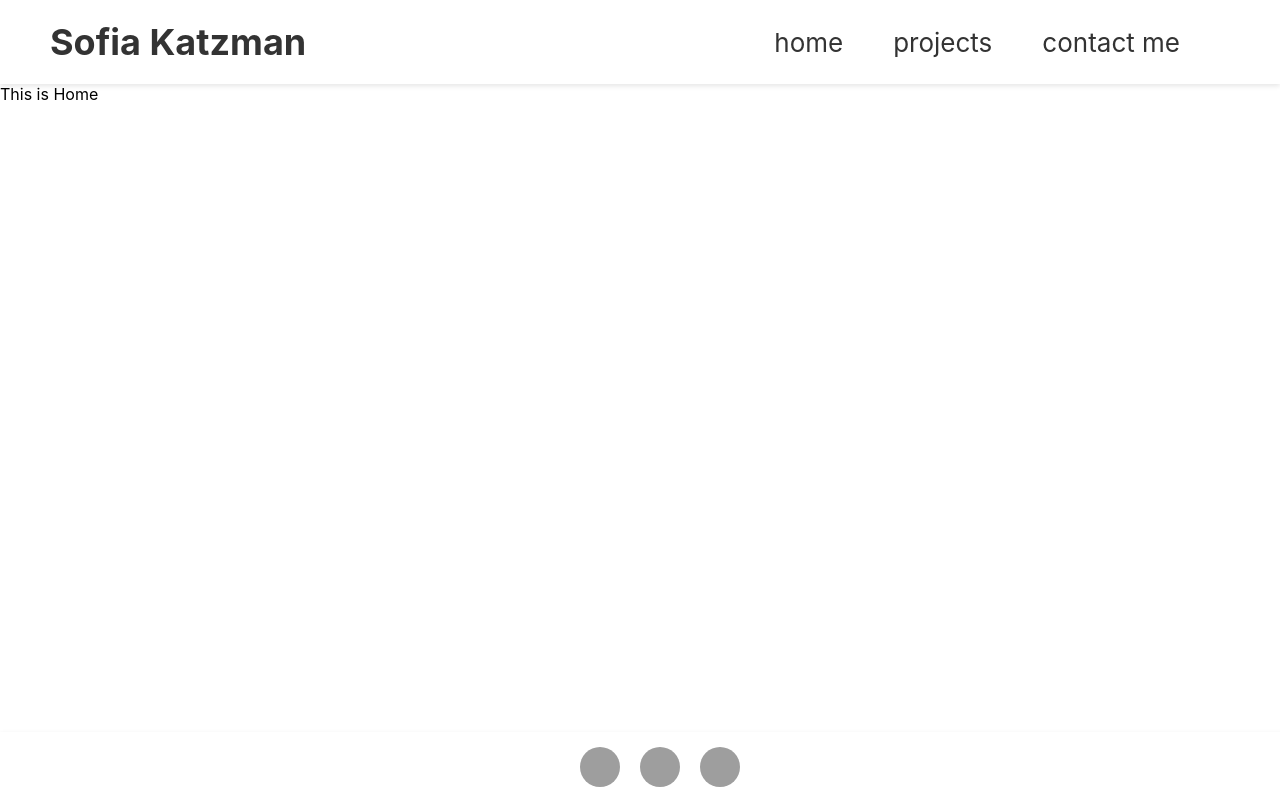
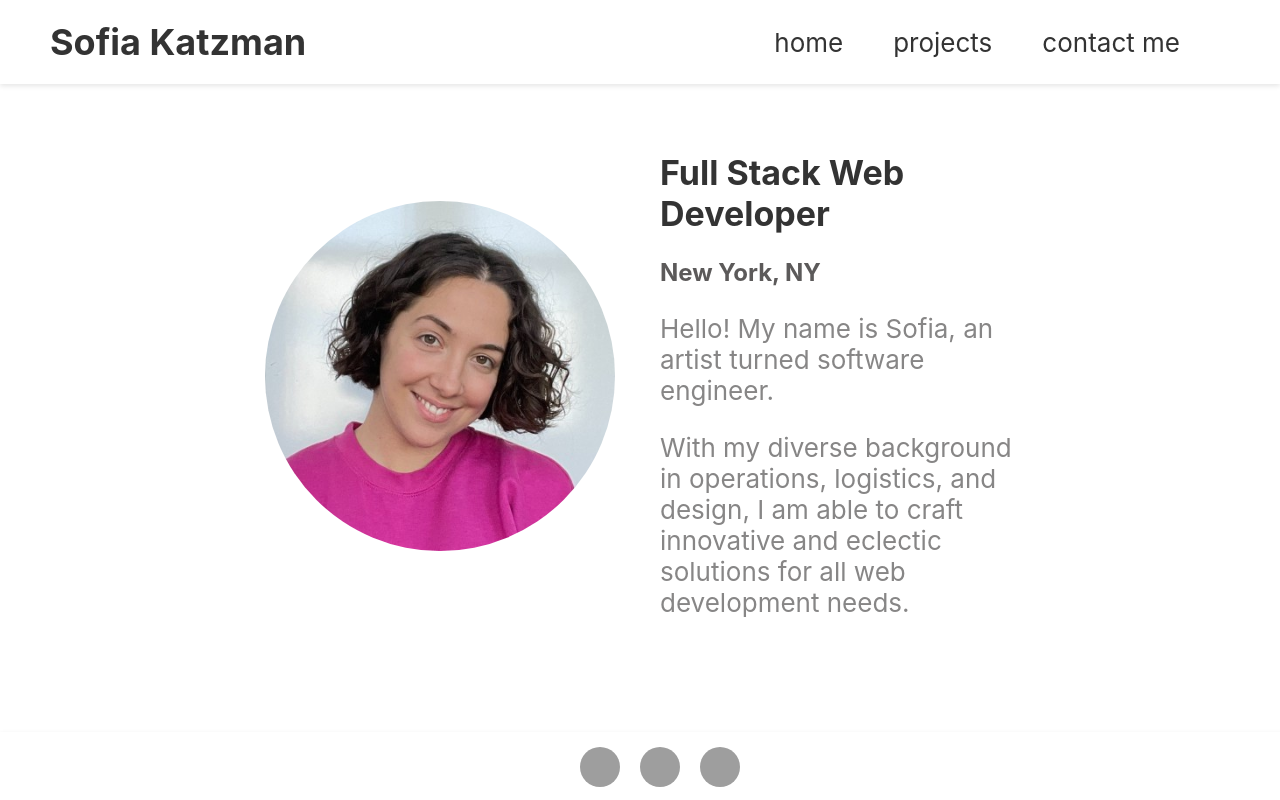
Before and after one commit to sofiakatzman/Portfolio, a React (Create React App) app: page / in a window 1280 px wide. Built offline with nearby package versions, Linux system fonts and the light colour scheme; grey boxes are pictures that could not be loaded.

Commit message:
add about me

```diff
--- /dev/null
+++ b/src/components/Pages/About/About.css
@@ -0,0 +1,69 @@
+.about-container {
+    display: flex;
+    justify-content: center;
+    max-width: 100%;
+    padding: 40px;
+    box-sizing: border-box;
+}
+
+.about-container > div {
+    width: 30%;
+}
+
+.about-blurb {
+    padding-left: 40px;
+}
+
+.about-headshot {
+    text-align: center;
+    display: flex;
+    justify-content: center;
+    align-items: center;
+}
+
+.circle-image {
+    width: 100%;
+    max-width: 350px;
+    height: auto;
+    border-radius: 50%;
+    object-fit: cover;
+}
+
+.about-blurb h2,
+.about-blurb h3,
+.about-blurb p {
+    margin-bottom: 10px;
+}
+
+.about-blurb h2 {
+    font-size: 34px;
+    font-weight: bold;
+    color: #333;
+}
+
+.about-blurb h3 {
+    font-size: 24px;
+    color: #5c5a5a;
+}
+
+.about-blurb p {
+    font-size: 26px;
+    font-weight: normal;
+    color: #878686; /* Darker color */
+}
+
+@media screen and (max-width: 768px) {
+    .about-container {
+        flex-direction: column;
+        align-items: center;
+    }
+
+    .about-container > div {
+        width: 100%;
+        margin-bottom: 20px;
+    }
+
+    .about-blurb {
+        padding-right: 0;
+    }
+}
--- /dev/null
+++ b/src/components/Pages/About/About.js
@@ -0,0 +1,26 @@
+import React from "react"
+import './About.css'
+import headshot from '../../../assets/headshot.jpg'
+
+function About(){
+
+    return(
+
+            <div className="about-container">
+                <div className="about-headshot">
+                    <img src={headshot} alt="Headshot" className="circle-image" />
+                </div>
+                <div className="about-blurb">
+                    <h2>Full Stack Web Developer</h2>
+                    <h3>New York, NY </h3>
+                    <p>Hello! My name is Sofia, an artist turned software engineer.</p>
+                    <p>With my diverse background in operations, logistics, and design, I am able to craft innovative and eclectic solutions for all web development needs. </p>
+                </div>
+
+            </div>
+
+
+    )
+}
+
+export default About
--- a/src/components/Pages/Home.js
+++ b/src/components/Pages/Home.js
@@ -1,10 +1,11 @@
 import React from "react"
+import About from "./About/About"
 
 function Home(){
     return(
-        <>
-        This is Home
-        </>
+        <div>
+            <About />
+        </div>
     )
 }
 
```
Also changed, not shown: src/components/Pages/About.js (deleted, +0 -11 lines), src/assets/headshot.jpg (added).
